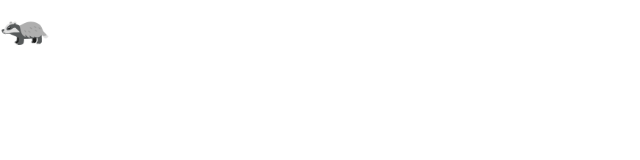
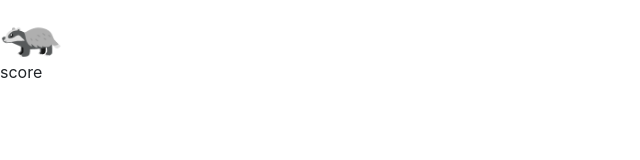
Before and after one commit to badjjr/badjjr-frontend, a React (Create React App) app: page /score in a window 1280 px wide. Before the commit this address had no page. Shown: the top 160 px of the page, without its empty margins (0-640 px from the left). Built offline with nearby package versions, Linux system fonts and the light colour scheme.

Commit message:
Add score component

```diff
--- a/src/App.js
+++ b/src/App.js
@@ -7,6 +7,7 @@ import QuizForm from './components/QuizForm';
 import QuizQuestions from './components/QuizQuestions';
 import DisplayQuiz from './components/DisplayQuiz'
 import Header from './components/Header'
+import Score from './components/Score'
 
 function App() {
 	// Use Context to share the following states between components.
@@ -29,7 +30,7 @@ function App() {
 			<div>
 				<header>
 					<h1>
-						<Link to='/'>🦡</Link>
+					<Header />
 					</h1>
 				</header>
 				<main>
@@ -37,12 +38,12 @@ function App() {
 						<Route path='/quiz-form' element={<QuizForm />} />
 						<Route path='/quiz-questions' element={<QuizQuestions />} />
             <Route path='/quiz/' element={<DisplayQuiz />} />
+            <Route path='/score' element={<Score />} />
 					</Routes>
 				</main>
 			</div>
 		</DataContext.Provider>
 	);
-
 }
 
 export default App;
--- /dev/null
+++ b/src/components/Score.js
@@ -0,0 +1,12 @@
+import React from 'react';
+
+function Score({quizAnswers}) {
+    console.log(quizAnswers)
+    return (
+        <div>
+            score
+        </div>
+    );
+}
+
+export default Score;
```
